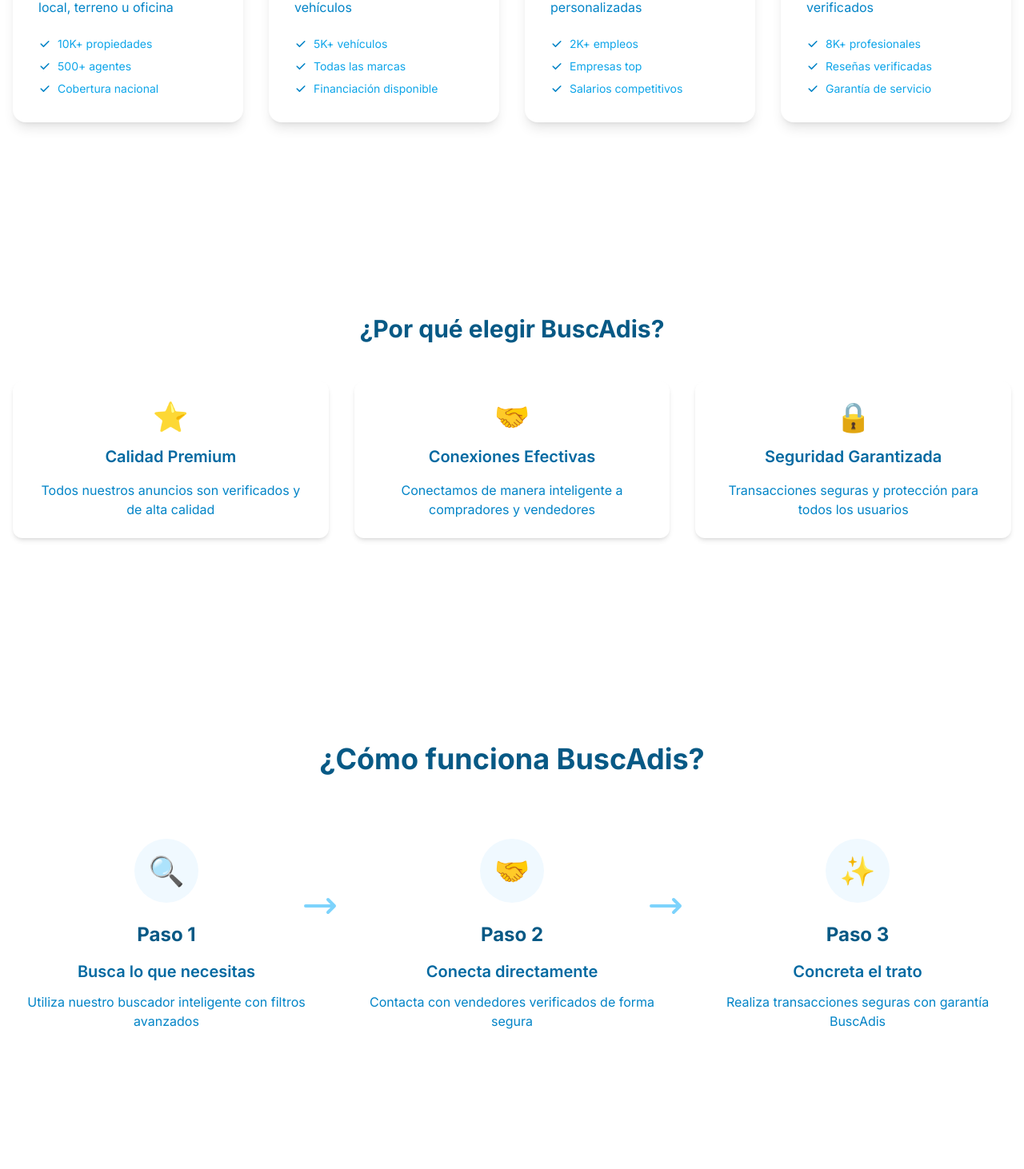
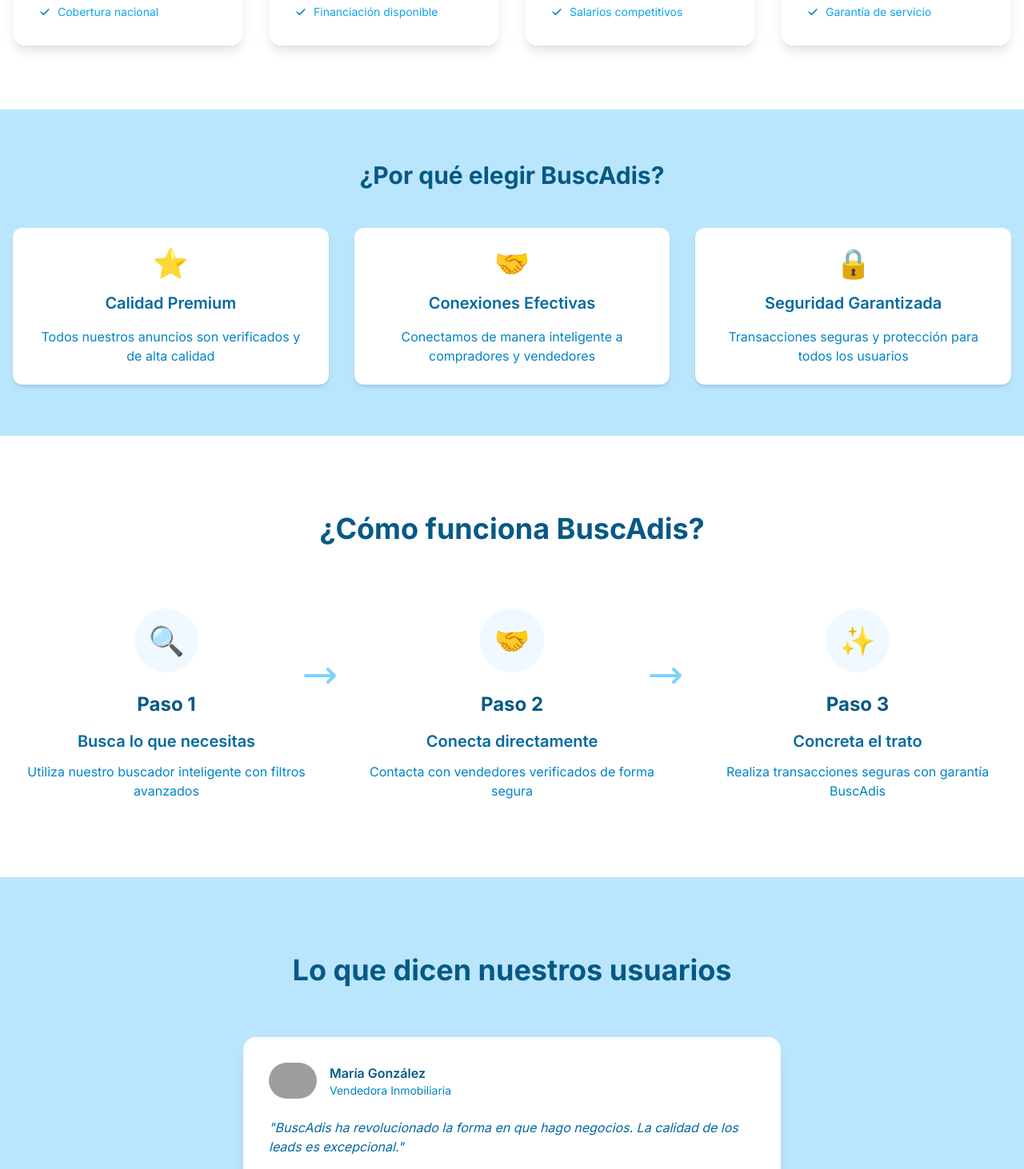
Before and after one commit to JairoProDev/BuscAdis-App, a Next.js app: page / in a window 1280 px wide. Shown: the part 1259-2721 px from the top of the page at 80% size. Built offline with nearby package versions, Linux system fonts and the light colour scheme; grey boxes are pictures that could not be loaded.

Commit message:
Update homepage layout by modifying section backgrounds for improved visual consistency. Change the main container class for better responsiveness and adjust styles for the "Por qué BuscAdis" and "Testimonios" sections to utilize new color themes.

```diff
--- a/src/app/page.tsx
+++ b/src/app/page.tsx
@@ -39,7 +39,7 @@
   }
 
   return (
-    <div className="space-y-12 md:space-y-24">
+    <div className="">
       {/* Hero Section */}
       <section className="relative min-h-[calc(100vh-4rem)] md:min-h-screen bg-primary-900">
         <div className="absolute inset-0">
@@ -193,7 +193,7 @@
       </section>
 
       {/* Por qué BuscAdis */}
-      <section className="py-16 bg-white">
+      <section className="py-16 bg-primary-200">
         <div className="container mx-auto px-4">
           <h2 className="text-3xl font-bold text-primary-800 text-center mb-12">
             ¿Por qué elegir BuscAdis?
@@ -296,7 +296,7 @@
       </section>
 
       {/* Testimonios */}
-      <section className="py-24 bg-white">
+      <section className="py-24 bg-primary-200">
         <div className="container mx-auto px-4">
           <motion.h2
             className="text-4xl font-bold text-primary-800 text-center mb-16"
```
